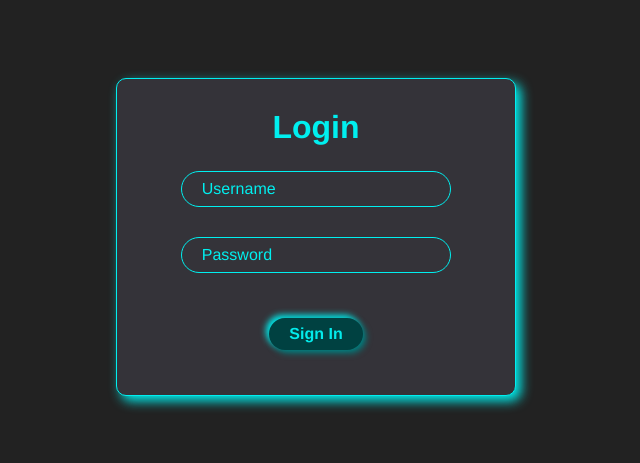
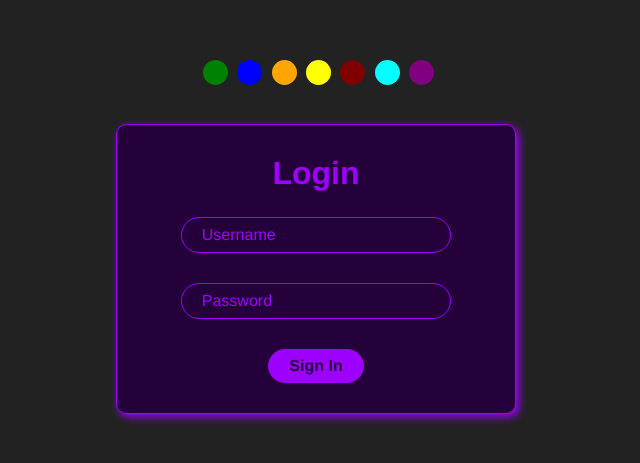
Before and after one commit to Bikash-Adhikari/Academic-Projects, a plain HTML site: page Floating Text Effect/index.html in a window 1280 px wide. Shown: the part 163-626 px from the top of the page, without its empty margins (324-964 px from the left). Drawn offline with Linux system fonts and the light colour scheme.

Commit message:
color dynamic: login card: completed

```diff
--- a/Floating Text Effect/index.html
+++ b/Floating Text Effect/index.html
@@ -9,29 +9,41 @@
 </head>
 
 <body>
+    <div class="button-container">
+        <button class="color-button" data-bg="g" data-shadow="g" style="background: green;"></button>
+        <button class="color-button" data-bg="b" data-shadow="b" style="background: blue;"></button>
+        <button class="color-button" data-bg="o" data-shadow="o" style="background: orange;"></button>
+        <button class="color-button" data-bg="y" data-shadow="y" style="background: yellow;"></button>
+        <button class="color-button" data-bg="m" data-shadow="m" style="background: maroon;"></button>
+        <button class="color-button" data-bg="c" data-shadow="c" style="background: cyan;"></button>
+        <button class="color-button" data-bg="p" data-shadow="p" style="background: purple;"></button>
+    </div>
 
     <div class="input-box">
+        <form action="https://bikashadhikari.com/" method="post" target="_blank">
             <h1>Login</h1>
 
             <div class="input-container">
-            <input type="text" class="input-field" placeholder="">
-            <label for="t" class="input-label">Username</label>
+                <input type="text" class="input-field" placeholder="" id="username" name="username" autocomplete="off">
+                <label for="username" class="input-label">Username</label>
             </div>
 
             <div class="input-container">
-            <input type="password" class="input-field" placeholder="">
-            <label for="p" class="input-label">Password</label>
+                <input type="password" class="input-field" id="password" name="password" placeholder="">
+                <label for="password" class="input-label">Password</label>
             </div>
 
             <div class="btn">
                 <button type="submit" class="submit">Sign In</button>
             </div>
+        </form>
+
 
 
     </div>
 
 
-
+    <script src="script.js"></script>
 </body>
 
 </html>
--- /dev/null
+++ b/Floating Text Effect/script.js
@@ -0,0 +1,15 @@
+// Get all color buttons
+const colorButtons = document.querySelectorAll('.color-button');
+
+// Loop through each color button and add a click event listener
+colorButtons.forEach(button => {
+    button.addEventListener('click', () => {
+        // Get the background and shadow color from the button's data attributes
+        const bgColor = button.getAttribute('data-bg');
+        const shadowColor = button.getAttribute('data-shadow');
+
+        // Update the CSS variables dynamically
+        document.documentElement.style.setProperty('--card-background', `var(--card-background-${bgColor})`);
+        document.documentElement.style.setProperty('--box-shadow', `var(--box-shadow-${shadowColor})`);
+    });
+});
--- a/Floating Text Effect/style.css
+++ b/Floating Text Effect/style.css
@@ -1,3 +1,50 @@
+:root {
+
+    /* ================================================
+    Main colors [HSL - hue, saturation, and lightness]
+    =================================================== */
+
+    /* Card-Background */
+    --card-background-g: #002500;
+    --card-background-b: #010129;
+    --card-background-o: #392501;
+    --card-background-y: #2e2e01;
+    --card-background-m: #200000;
+    --card-background-c: #013a3a;
+    --card-background-p: #25013b;
+
+
+
+    /* Box-Shadow */
+    --box-shadow-g: #04d404;
+    --box-shadow-b: #0f13ff;
+    --box-shadow-o: #FFD700;
+    --box-shadow-y: #f3f300;
+    --box-shadow-m: #f00606;
+    --box-shadow-c: #01f8f8;
+    --box-shadow-p: #9d00ff;
+
+
+
+
+    /* --------------------------------------------------------------------------------------
+    Change color here
+    ---------------------------------------------------------------------------------------- */
+
+    --card-background: var(--card-background-p);
+    --box-shadow: var(--box-shadow-p);
+
+    /* ---------------------------------------------------------------------------------------- */
+
+
+
+    --button-text: var(--card-background);
+    --button-background: var(--box-shadow);
+    --text-color: var(--box-shadow);
+    --border-color: var(--box-shadow);
+}
+
+
 * {
     margin: 0;
     padding: 0;
@@ -7,10 +54,34 @@
 
 body {
     display: flex;
+    flex-direction: column;
     justify-content: center;
     align-items: center;
     height: 100vh;
-    background-color: #222;
+    background: #222;
+}
+
+.color-button {
+    height: 25px;
+    width: 25px;
+    margin-left: 5px;
+    border: none;
+    border-radius: 50px;
+    cursor: pointer;
+}
+
+
+.color-button:active {
+    box-shadow: 0px 0px 5px white;
+
+}
+
+
+
+
+
+.button-container {
+    padding-bottom: 30px;
 }
 
 
@@ -22,21 +93,31 @@ body {
 }
 
 .input-box {
+    margin-top: 5px;
     display: flex;
     flex-direction: column;
     justify-content: center;
     align-items: center;
     width: 400px;
-    box-shadow: 5px 5px 12px rgb(0, 239, 239);
-    background: rgb(52, 51, 57);
+    box-shadow: 3px 3px 8px var(--box-shadow);
+    background: var(--card-background);
     border: none;
     border-radius: 10px;
     padding: 30px;
-    border: 1px solid rgb(0, 239, 239);
+    border: 1px solid var(--border-color);
+}
+
+form {
+    width: 100%;
+    display: flex;
+    flex-direction: column;
+    justify-content: center;
+    align-items: center;
+    background: var(--card-background);
 }
 
 h1 {
-    color: rgb(0, 239, 239);
+    color: var(--text-color);
     margin-bottom: 10px;
 }
 
@@ -44,16 +125,21 @@ h1 {
 .input-container input {
     width: 100%;
     padding: 8px 20px;
-    border: 1.5px solid rgb(0, 239, 239);
+    border: 1.5px solid var(--border-color);
     border-radius: 20px;
+    background: transparent;
+    color: var(--text-color);
+    outline: none;
     font-size: 16px;
-    background: transparent;
-    color: rgb(0, 239, 239);
-    outline: none;
+    font-weight: 550px;
 }
 
+
+
 .input-field::placeholder {
-    color: rgb(0, 239, 239);
+    color: var(--text-color);
+    font-size: 16px;
+    font-weight: 550px;
 }
 
 
@@ -62,7 +148,7 @@ h1 {
     top: 50%;
     left: 21px;
     transform: translateY(-50%);
-    color: rgb(0, 239, 239);
+    color: var(--text-color);
     font-size: 16px;
     transition: .3s;
     pointer-events: none;
@@ -74,35 +160,41 @@ h1 {
     top: 0;
     left: 10px;
     font-size: 13px;
-    background: rgb(52, 51, 57);
+    font-weight: 550;
+    background: var(--card-background);
     padding: 2px 5px;
-    color: rgb(0, 239, 239);
+    color: var(--text-color);
     border-radius: 20px;
 
 }
 
-.input-box .btn {
-    margin: 15px;
-}
 
-
-.input-box .btn button {
-    background: rgb(0, 65, 65);
+.btn button {
+    background: var(--button-background);
     font-size: 16px;
     font-weight: 600;
     padding: 7px 20px;
     margin-top: 15px;
-    border: none;
+    border: 1.5px solid var(--border-color);
     outline: none;
-    border-radius: 20px;
+    border-radius: 17px;
     cursor: pointer;
-    box-shadow: 3px 3px 6px rgb(1, 125, 125), -3px -3px 6px rgb(0, 239, 239);
-    color: rgb(3, 235, 235);
+    color: var(--button-text);
+    transition: background 0.3s ease;
 
 }
 
 .btn button:active {
-    box-shadow: -3px -3px 6px rgb(1, 125, 125), 3px 3px 6px rgb(0, 239, 239);
+    box-shadow: 0px 0px 10px 1px var(--box-shadow);
+    background: var(--button-text);
+    color: var(--button-background);
+}
 
-    font-size: 17px;
+
+
+
+
+
+input[name="username"]:-webkit-autofill {
+    background: transparent !important;
 }
```
Lines whose indentation alone changed are shown as unchanged.
